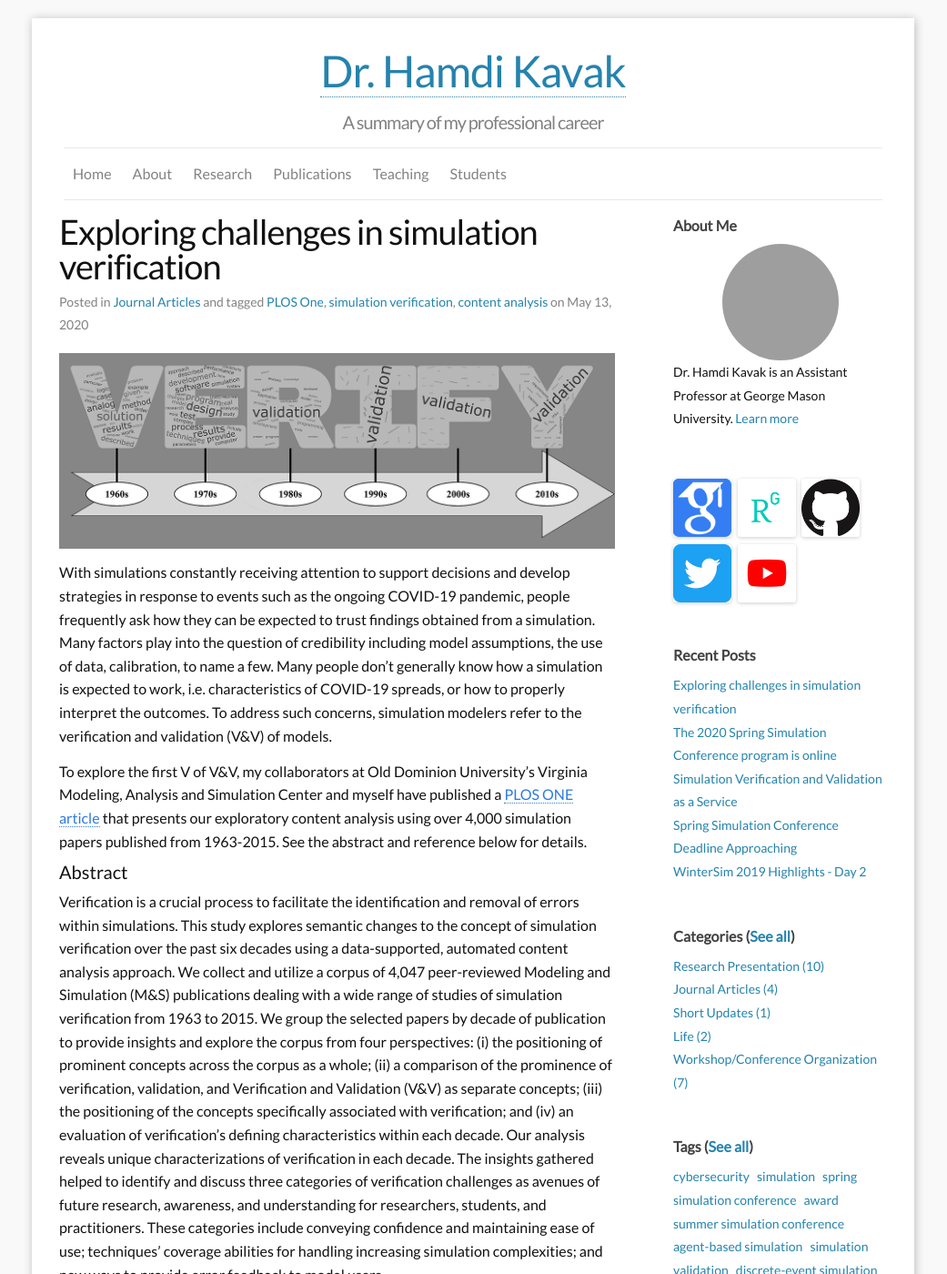
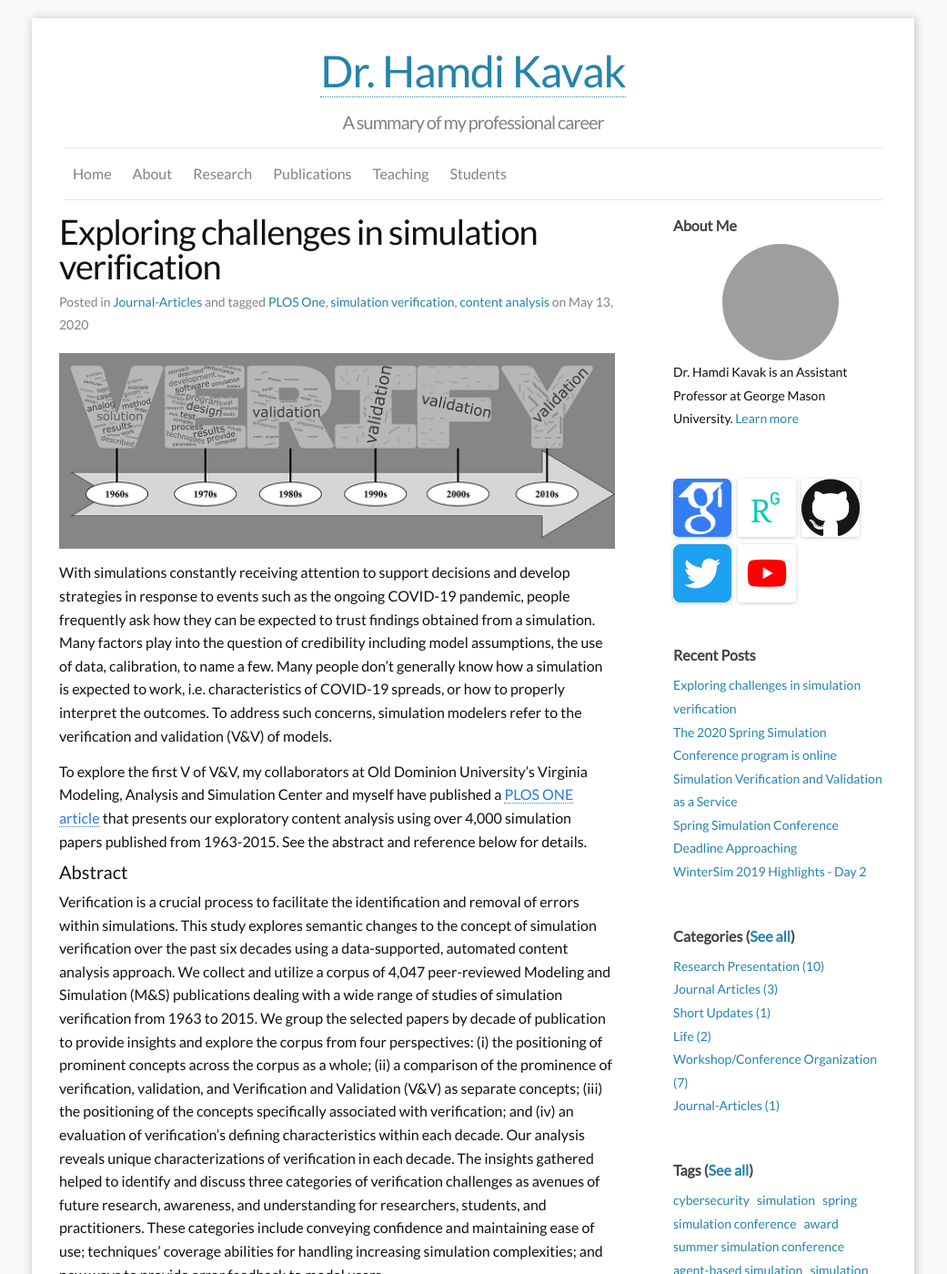
Before and after one commit to hamdikavak/hamdikavak.github.io, a Jekyll site: the page built from _posts/2020-05-13-verification-content-analysis.md, in a window 1280 px wide and 1400 px high. Shown: the whole window at 91% size, without its empty margins (120-1161 px from the left). Built offline with Jekyll 4.4.1, drawn with Linux system fonts in a browser that asks for light colours; nearby versions of some CDN libraries; comment, search, counter and statistics services are not loaded; grey boxes are pictures that could not be loaded.

Commit message:
category name renamed

```diff
--- a/_posts/2020-05-13-verification-content-analysis.md
+++ b/_posts/2020-05-13-verification-content-analysis.md
@@ -2,7 +2,7 @@
 published: true
 title: Exploring challenges in simulation verification
 layout: post
-category: Journal Articles
+category: Journal-Articles
 tags:
 - PLOS One
 - simulation verification
```
